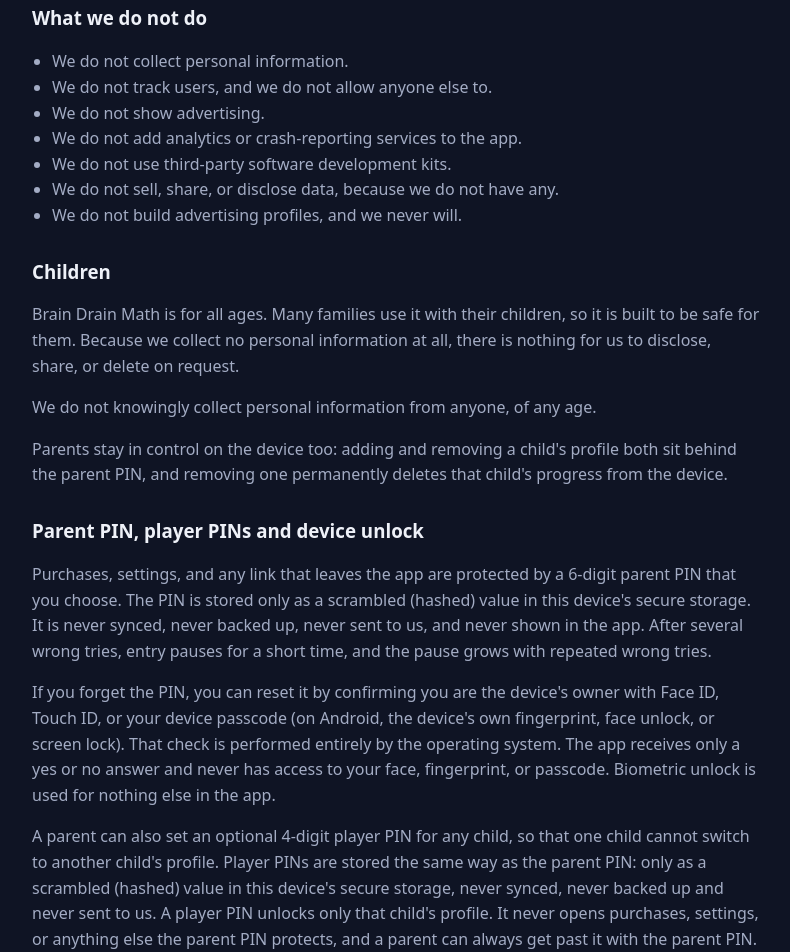
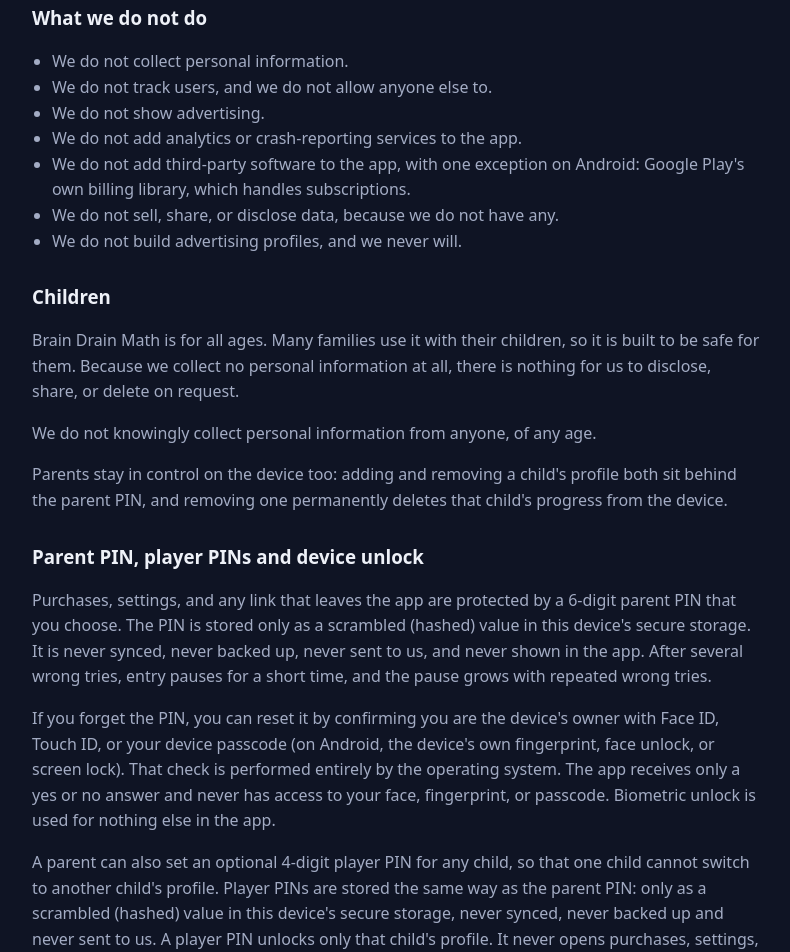
Before and after one commit to ktpdata/ktpgames-site, a plain HTML site: page brain-drain-math/privacy.html in a window 1280 px wide. Shown: the part 1867-2819 px from the top of the page, without its empty margins (244-1034 px from the left). Drawn offline with Linux system fonts and the light colour scheme.

Commit message:
Brain Drain Math privacy: name the Play billing library on Android
Co-Authored-By: Claude Fable 5.2 <noreply@anthropic.com>
Claude-Session: https://claude.ai/code/session_01KGffiDuffHW7GA1CSzTcVM

```diff
--- a/brain-drain-math/privacy.html
+++ b/brain-drain-math/privacy.html
@@ -63,7 +63,7 @@
       <li>We do not track users, and we do not allow anyone else to.</li>
       <li>We do not show advertising.</li>
       <li>We do not add analytics or crash-reporting services to the app.</li>
-      <li>We do not use third-party software development kits.</li>
+      <li>We do not add third-party software to the app, with one exception on Android: Google Play's own billing library, which handles subscriptions.</li>
       <li>We do not sell, share, or disclose data, because we do not have any.</li>
       <li>We do not build advertising profiles, and we never will.</li>
       </ul>
```
